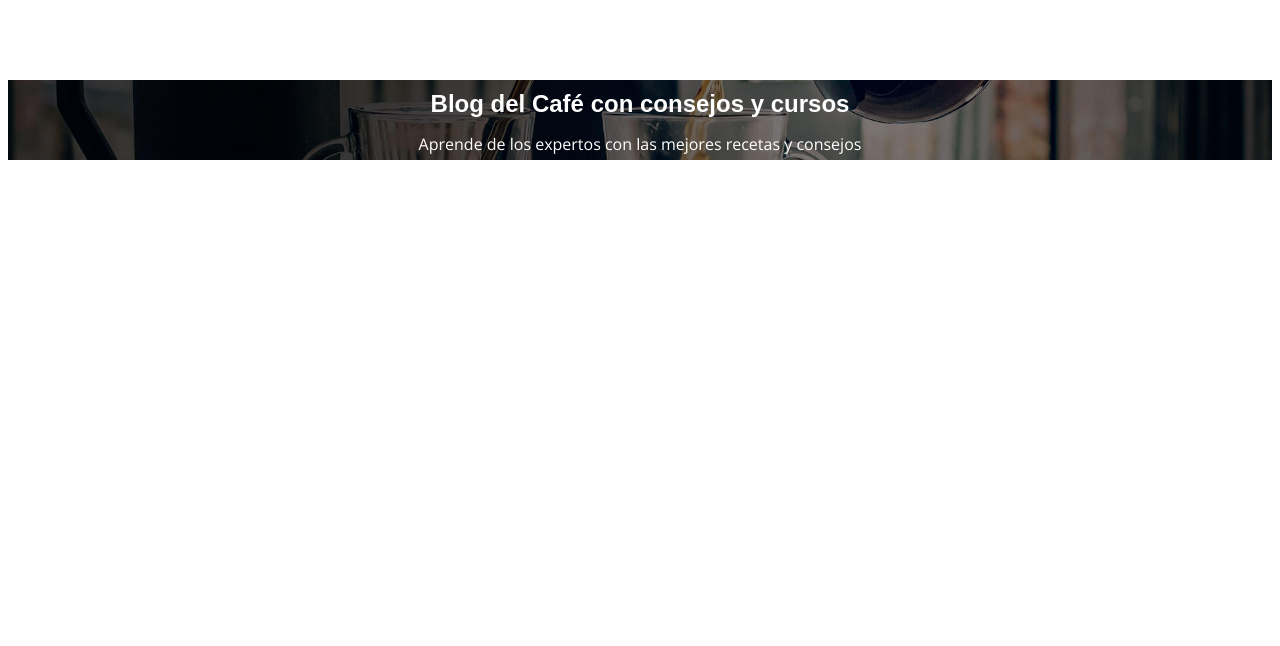
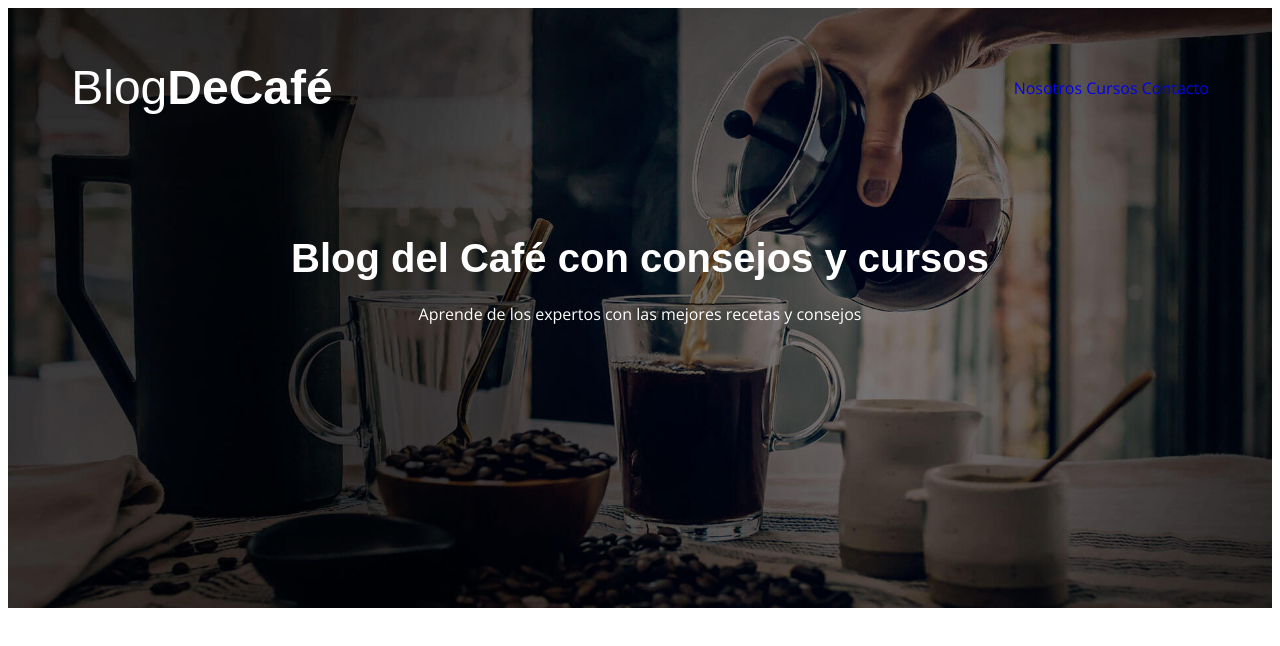
Before and after one commit to Lucho2315/Blogdelcafe, a plain HTML site: page index.html in a window 1280 px wide. Drawn offline with nearby package versions, Linux system fonts and the light colour scheme.

Commit message:
Inicio de header

```diff
--- a/css/style.css
+++ b/css/style.css
@@ -1,66 +1,104 @@
-/* Hoja de estilos*/
+/* hoja de estilos */
 
 :root{
---fuenteEncabezado:"PT Sans", sans-serif;
---fuenteParrafos:"Open Sans", sans-serif;
---primario: #784d3c;
---blanco:#ffffff;
---negro:#000000;
+    --fuenteEncabezado: "PT Sans", sans-serif;
+    --fuenteParrafos: "Open Sans", sans-serif;
+    --primario: #784D3C;
+    --blanco: #FFF;
+    --negro: #000;
+}
+
+
+html{
+    box-sizing: border-box;
+    font-size: 62.5%; /* 1rem = 10px */
+}
+
+*, *:before, *:after {
+    box-sizing: inherit;
 }
 
 body{
     font-family: var(--fuenteParrafos);
-    font-size: 1.6 rem;
+    font-size: 1.6rem;
     line-height: 2;
 }
 
 .contenedor{
- width: min;
-
-
+    width: min(90%, 120rem);
+    margin: 0 auto;
 }
 
 a{
     text-decoration: none;
 }
-h1,h2,h3,h4{
+
+h1, h2, h3, h4{
     font-family: var(--fuenteEncabezado);
 }
+
 h1{
-    font-size: 4.8 rem;
-}
-h2{
-    font-size: 4 rem;
-}
-h3{
-    font-size: 3.2 rem;
-}
-h4{
-    font-size: 2.8 rem ;
+    font-size: 4.8rem;
 }
 
-/* Estilos utilitarios para reutilizar*/
+h2{
+    font-size: 4rem;
+}
+
+h3{
+    font-size: 3.2rem;
+}
+
+h4{
+    font-size: 2.8rem;
+}
+
+/* estilos utilitarios para reutilizar */
 .no-margin{
-    margin:0;
+    margin: 0;
 }
-.no-padding {
-    padding:0;
+.no-padding{
+    padding: 0;
 }
+
 .centrar-texto{
     text-align: center;
 }
 
-/* Estilo del header*/
-
+/* estilo del header */
 .header{
-    background-image:url(../img/banner.jpg);
-    height: 60 rem;
+    background-image: url(../img/banner.jpg);
+    height: 60rem;
     background-repeat: no-repeat;
-    background-size:cover;
+    background-size: cover;
     background-position: center center;
 }
+
 .header__texto{
     text-align: center;
     color: var(--blanco);
     margin-top:5rem;
 }
+
+
+@media (min-width: 768px){
+    .barra{
+        display: flex;
+        align-items: center;
+        justify-content: space-between;
+    }
+
+    .logo{
+        color: var(--blanco);
+    }
+
+    .logo__nombre{
+        font-weight: 400;
+
+    }
+
+    .logo__bold{
+        font-weight: 700;
+
+    }
+}
--- a/index.html
+++ b/index.html
@@ -12,6 +12,20 @@
 </head>
 <body>
     <header class="header">
+
+        <div class="contenedor">
+            <div class="barra">
+                <a class="logo" href="index.html">
+                    <h1 class="logo__nombre">Blog<span class="logo__bold">DeCafé</span></h1>
+                </a>
+                <nav class="navegacion">
+                    <a href="nosotros.html" class="navegacion__enlace">Nosotros </a>
+                    <a href="cursos.html" class="navegacion__enlace"> Cursos </a>
+                    <a href="contacto.html" class="navegacion__enlace">Contacto </a>
+                </nav>
+            </div>
+        </div>
+
         <div class="header__texto">
             <h2 class="no-margin">Blog del Café con consejos y cursos</h2>
             <p class="no-margin">Aprende de los expertos con las mejores recetas y consejos</p>
```
